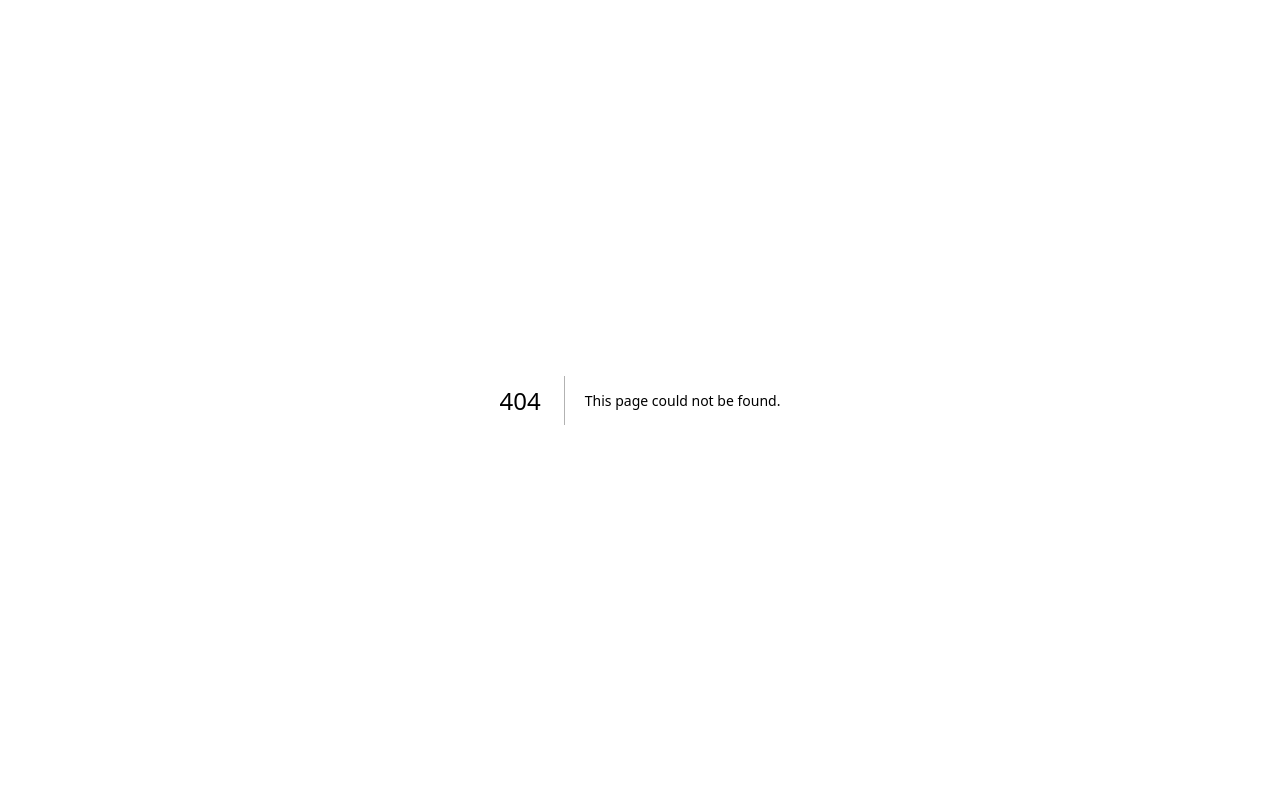
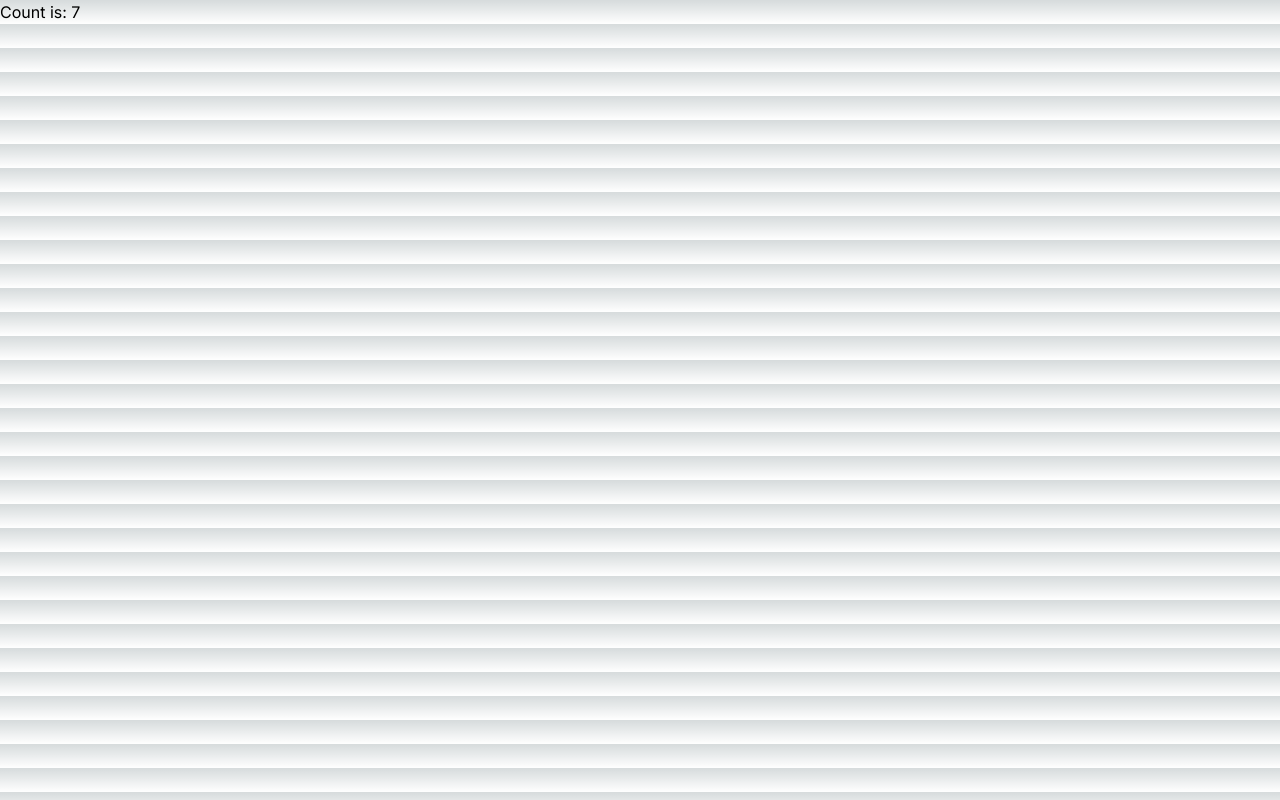
Before and after one commit to noah-00/react-good-and-bad, a Next.js app: page /staleClosure/bad in a window 1280 px wide. Before the commit this address had no page. Built offline with nearby package versions, Linux system fonts and the light colour scheme.

Commit message:
✨ Stale closure

```diff
--- /dev/null
+++ b/src/app/staleClosure/bad/page.tsx
@@ -0,0 +1,16 @@
+"use client";
+
+import React, { useEffect, useState } from "react";
+
+export default function Page() {
+  const [count, setCount] = useState(0);
+
+  useEffect(() => {
+    setInterval(() => {
+      console.log("Interval function running");
+      setCount(count + 1);
+    }, 1000);
+  }, [count]);
+
+  return <div>Count is: {count}</div>;
+}
--- /dev/null
+++ b/src/app/staleClosure/good/page.tsx
@@ -0,0 +1,16 @@
+"use client";
+
+import React, { useEffect, useState } from "react";
+
+export default function Page() {
+  const [count, setCount] = useState(0);
+
+  useEffect(() => {
+    setInterval(() => {
+      console.log("Interval function running");
+      setCount((prev) => prev + 1);
+    }, 1000);
+  }, [count]);
+
+  return <div>Count is: {count}</div>;
+}
```
